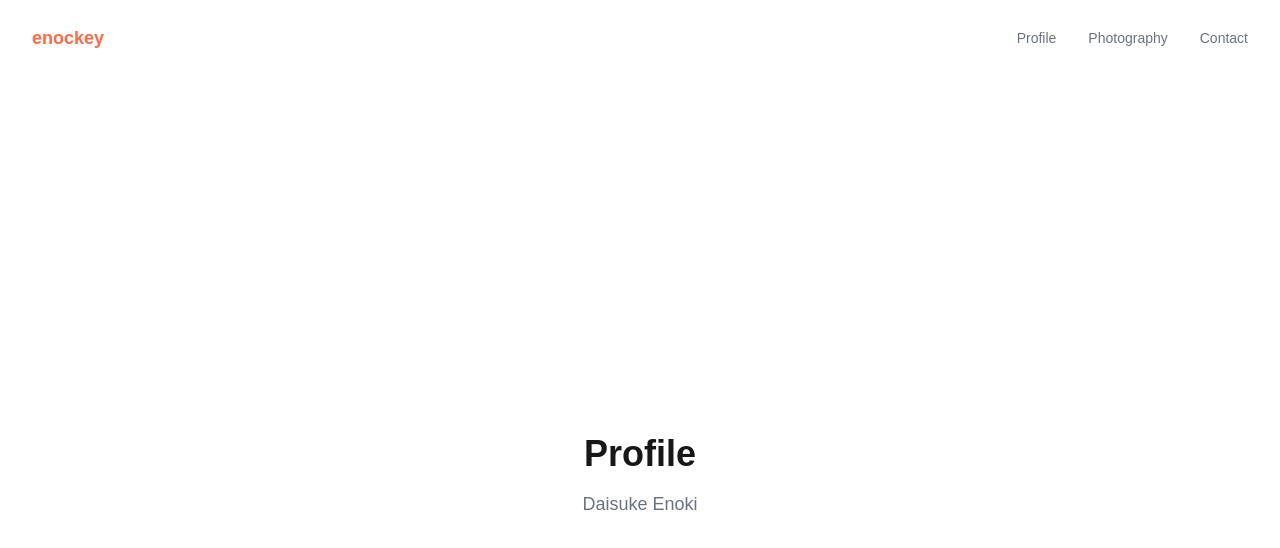
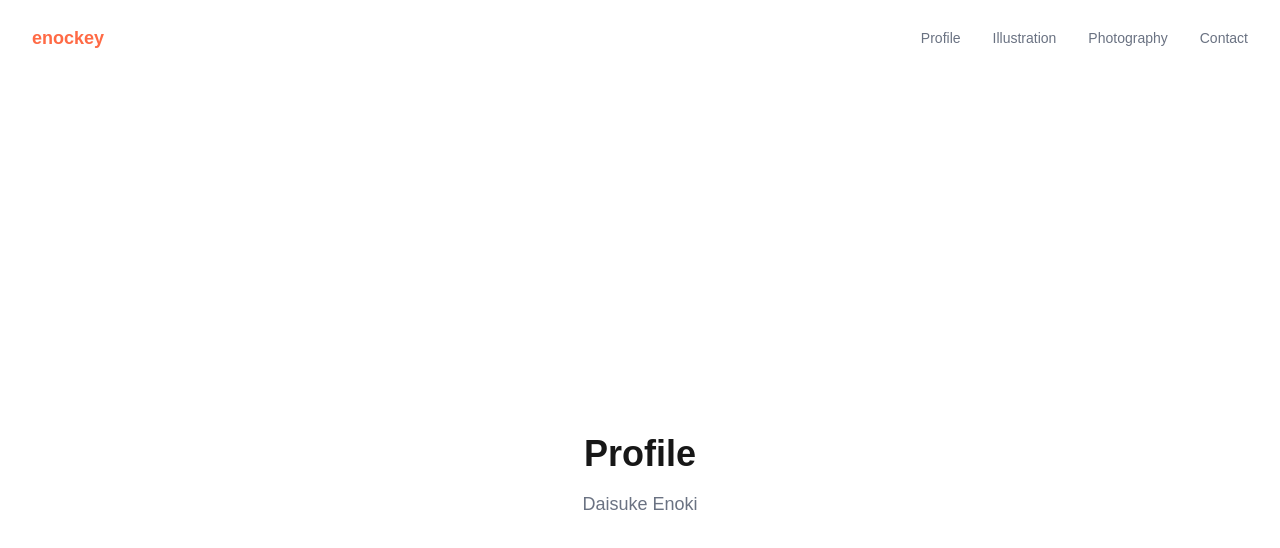
Before and after one commit to DaisukeEnoki/enockey-site, a Next.js app: page /profile in a window 1280 px wide. Shown: the top 548 px of the page. Built offline with nearby package versions, Linux system fonts and the light colour scheme.

Commit message:
feat:   illustrationページ追加・Cloudinary連携

```diff
--- /dev/null
+++ b/app/illustration/page.tsx
@@ -0,0 +1,33 @@
+ "use client";
+
+  import { CldImage } from "next-cloudinary";
+
+  export default function Illustration() {
+    return (
+      <main className="px-8 py-12">
+        <h1 className="text-2xl font-bold
+  mb-8">Illustration</h1>
+        <div className="grid grid-cols-2 gap-4">
+          <CldImage
+
+  src="91bfe02ace532bee28130dd052a8541e-1536x1536_orunko"
+            width={800}
+            height={800}
+            alt="illustration"
+          />
+          <CldImage
+            src="IMG_2648_cwvskj"
+            width={800}
+            height={800}
+            alt="illustration"
+          />
+          <CldImage
+            src="IMG_2485_ubtrei"
+            width={800}
+            height={800}
+            alt="illustration"
+          />
+        </div>
+      </main>
+    );
+  }
--- a/app/layout.tsx
+++ b/app/layout.tsx
@@ -24,12 +24,12 @@ import type { Metadata } from "next";
   className="font-bold text-lg">
               enockey
             </Link>
-            <nav className="flex gap-8 text-sm
-  text-gray-500">
-              <Link href="/profile">Profile</Link>
-              <Link href="/photography">Photography</Link>
-              <Link href="/contact">Contact</Link>
-            </nav>
+            <nav className="flex gap-8 text-sm text-gray-500">
+    <Link href="/profile">Profile</Link>
+    <Link href="/illustration">Illustration</Link>
+    <Link href="/photography">Photography</Link>
+    <Link href="/contact">Contact</Link>
+  </nav>
           </header>
           {children}
         </body>
--- a/package.json
+++ b/package.json
@@ -10,6 +10,7 @@
   },
   "dependencies": {
     "next": "16.1.6",
+    "next-cloudinary": "^6.17.5",
     "react": "19.2.3",
     "react-dom": "19.2.3"
   },
```
Also changed, not shown: 1 other file (tests, documents, lock files or other folders).
